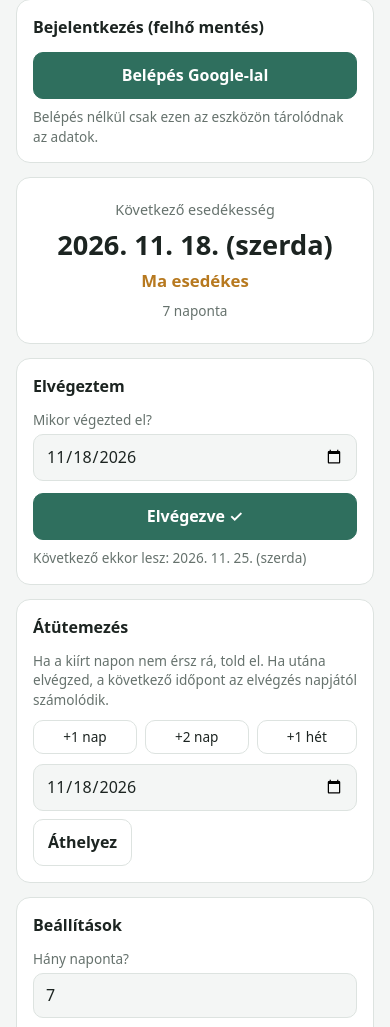
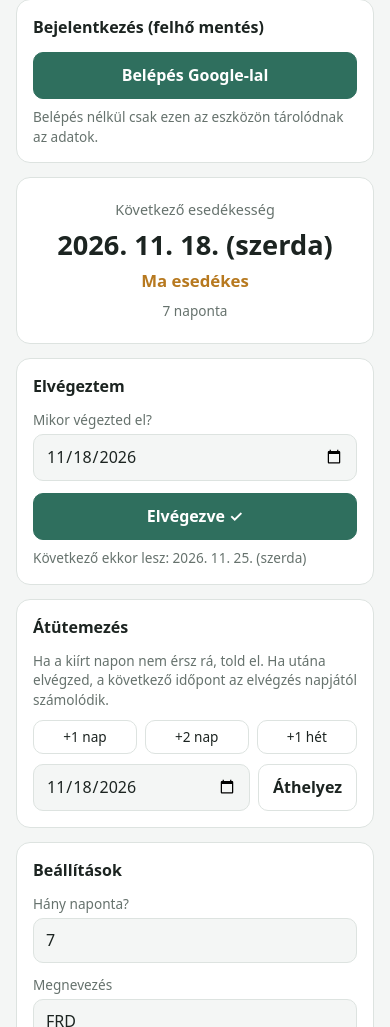
Before and after one commit to cscsergo/frd, a plain HTML site: page index.html in a window 390 px wide. Shown: the part 73-1100 px from the top of the page. Drawn offline with nearby package versions, Linux system fonts and the light colour scheme.

Commit message:
Dátummező javítása iPhone-on
Co-Authored-By: Claude Opus 5.5 <noreply@anthropic.com>

```diff
--- a/index.html
+++ b/index.html
@@ -49,7 +49,15 @@
   input {
     width: 100%; padding: 10px 12px; font: inherit; color: var(--text);
     background: var(--bg); border: 1px solid var(--line); border-radius: 10px;
+    display: block; min-width: 0; max-width: 100%;
   }
+  /* iOS Safari: a dátummező ne lógjon ki és ne legyen középre zárt */
+  input[type="date"] {
+    -webkit-appearance: none; appearance: none;
+    min-height: 44px; text-align: left;
+  }
+  input[type="date"]::-webkit-date-and-time-value { text-align: left; }
+  .row > input { flex: 1 1 0; width: auto; }
   button {
     font: inherit; font-weight: 600; padding: 11px 14px; border-radius: 10px;
     border: 1px solid var(--line); background: var(--card); color: var(--text); cursor: pointer;
```
